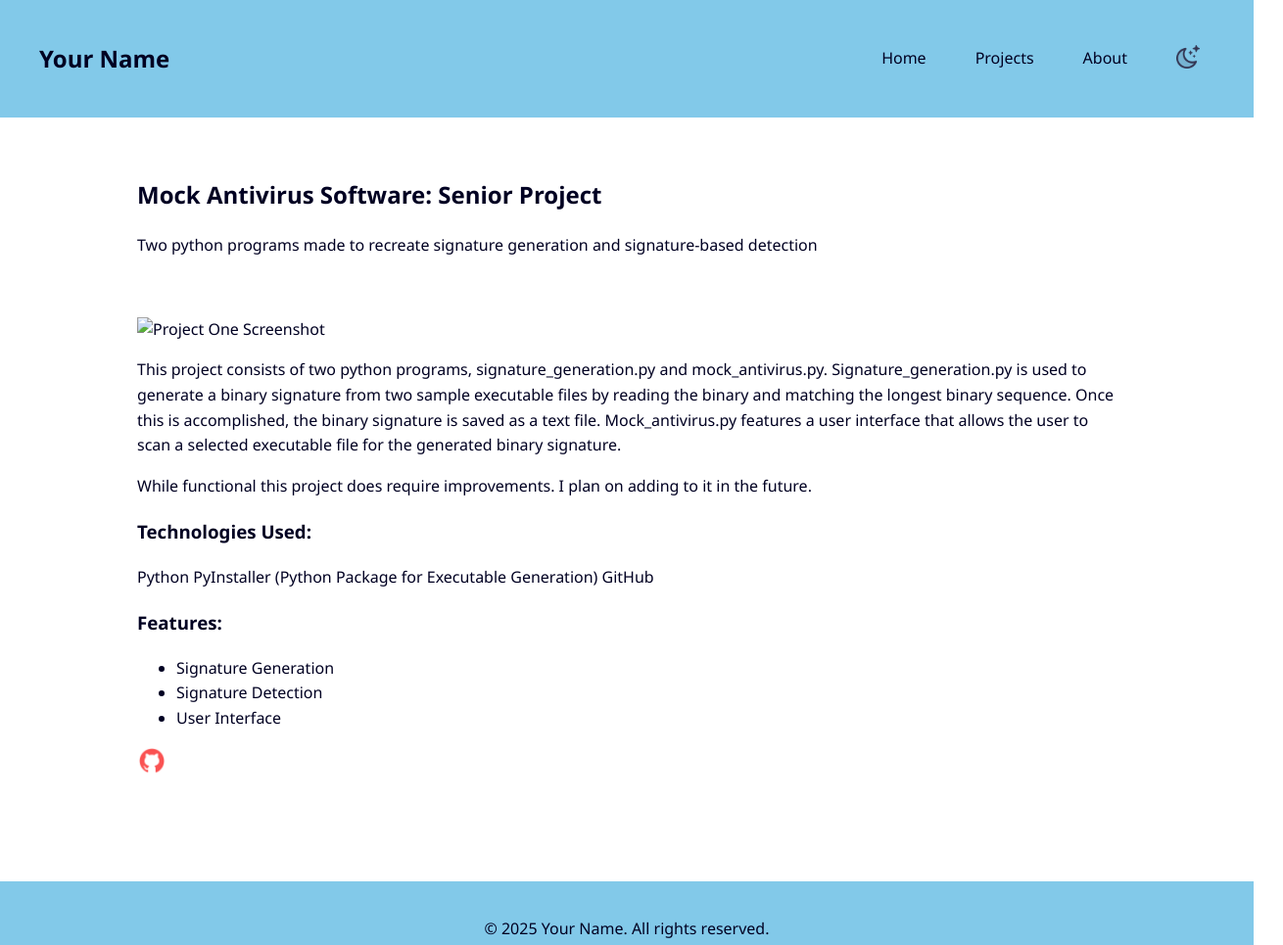
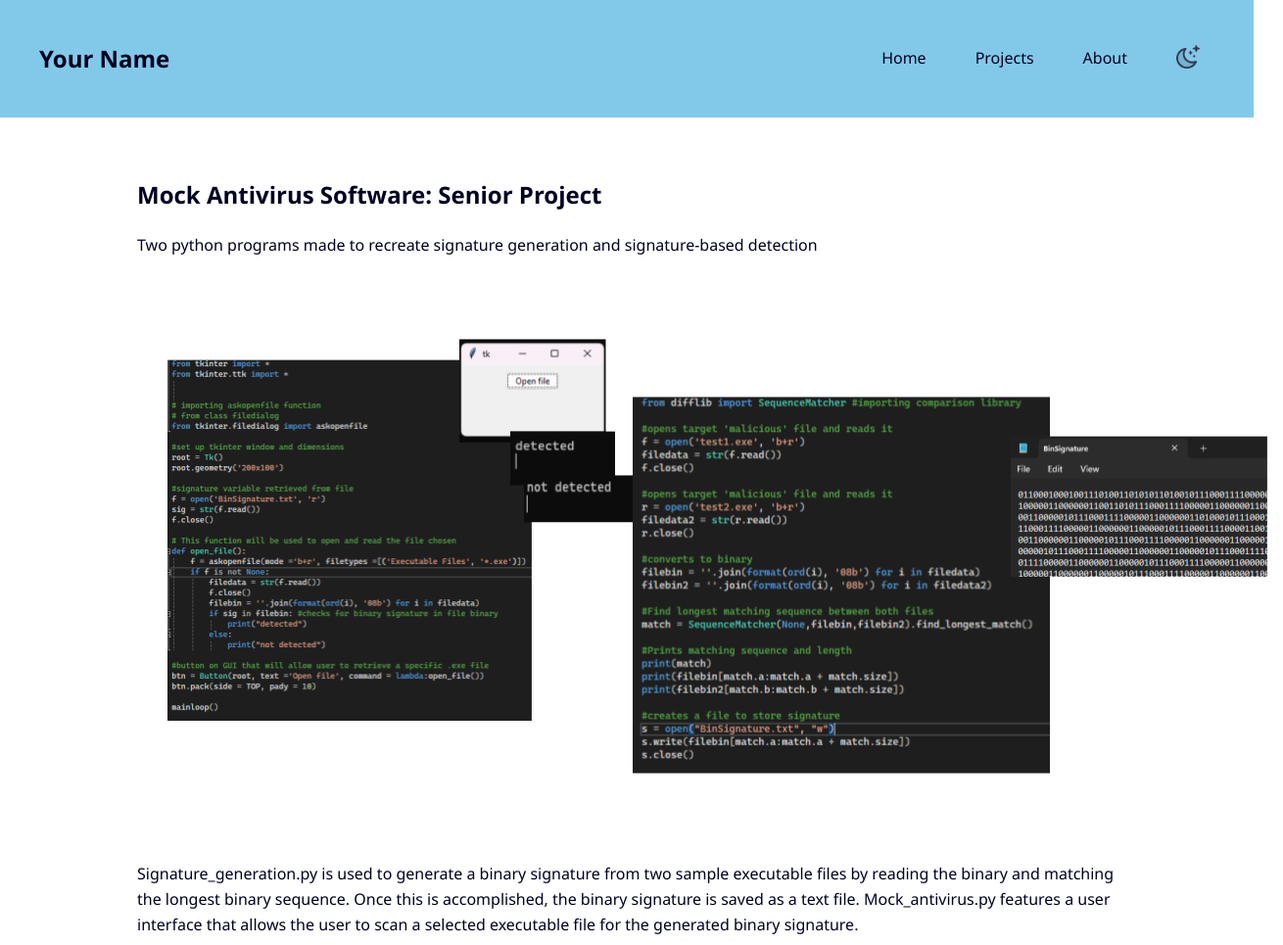
Before and after one commit to AlyssaHarrower/Portfolio-Website, a plain HTML site: page project1.html in a window 1280 px wide. Shown: the top 965 px of the page at 98% size, 1310 px wide, since content can reach past the window. Drawn offline with Linux system fonts and the light colour scheme; files whose address does not match are found by name.

Commit message:
updated pages and added more images

```diff
--- a/project1.html
+++ b/project1.html
@@ -28,10 +28,16 @@
     </section>
 
     <section class="project-details">
-      <img src="images/project1-large.png" alt="Project One Screenshot" class="project-image fade-in" />
-
+      <div class="row">
+        <div class="column">
+          <img src="images/mock_antivirus.png" alt="Project One Screenshot" class="project-image fade-in" style="width:fit-content">
+        </div>
+        <div class="column">
+          <img src="images/signature_gen.png" alt="Project One Screenshot" class="project-image fade-in" style="width:fit-content">
+        </div>
+      </div>
       <div class="project-description fade-in">
-        <p>This project consists of two python programs, signature_generation.py and mock_antivirus.py. Signature_generation.py is used to generate a binary signature from
+        <p>Signature_generation.py is used to generate a binary signature from
           two sample executable files by reading the binary and matching the longest binary sequence. Once this is accomplished, the binary signature is saved as a text file.
           Mock_antivirus.py features a user interface that allows the user to scan a selected executable file for the generated binary signature.
         </p>
@@ -52,12 +58,12 @@
           <li>Signature Detection</li>
           <li>User Interface</li>
         </ul>
-      </div>
-
-      <div class="project-buttons">
-        <a href="https://github.com/AlyssaHarrower/senior_research">
-          <img src="images/github.png" alt="Button Image" width="30" height="30">
-        </a>
+        <h3>Git Repository:</h3>
+        <div class="project-buttons">
+          <a target="_blank" rel="noopener noreferrer" href="https://github.com/AlyssaHarrower/senior_research">
+            <img src="images/github.png" alt="Button Image" width="50" height="50">
+          </a>
+        </div>
       </div>
     </section>
   </main>
--- a/styles.css
+++ b/styles.css
@@ -150,8 +150,9 @@ section {
 }
 
 .project-card:hover {
-  transform: translateY(-5px);
   background-color: var(--accent); /* Optional: Highlight the card background on hover */
+  box-shadow: 0 10px 20px rgba(0, 0, 0, 0.15);
+  transform: scale(1.03) translateY(-5px);
 }
 
 .project-card a {
@@ -211,6 +212,19 @@ footer {
   animation-delay: 0.2s;
 }
 
+.column {
+  float: left;
+  width: 48%;
+  padding: 5px;
+}
+
+/* Clear floats after image containers */
+.row::after {
+  content: "";
+  clear: both;
+  display: table;
+}
+
 @keyframes fadeIn {
   to {
     opacity: 1;
```
Also changed, not shown: about.html (+4 -5 lines), projects.html (+3 -3 lines), images/mock_antivirus.png (added), images/signature_gen.png (added).
